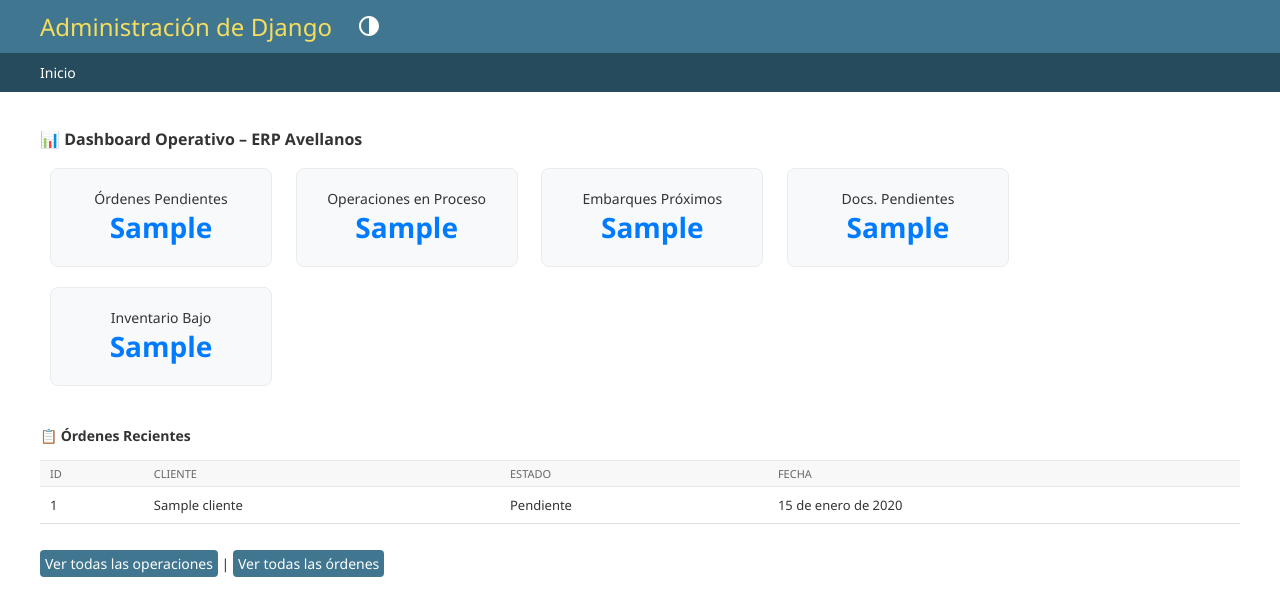
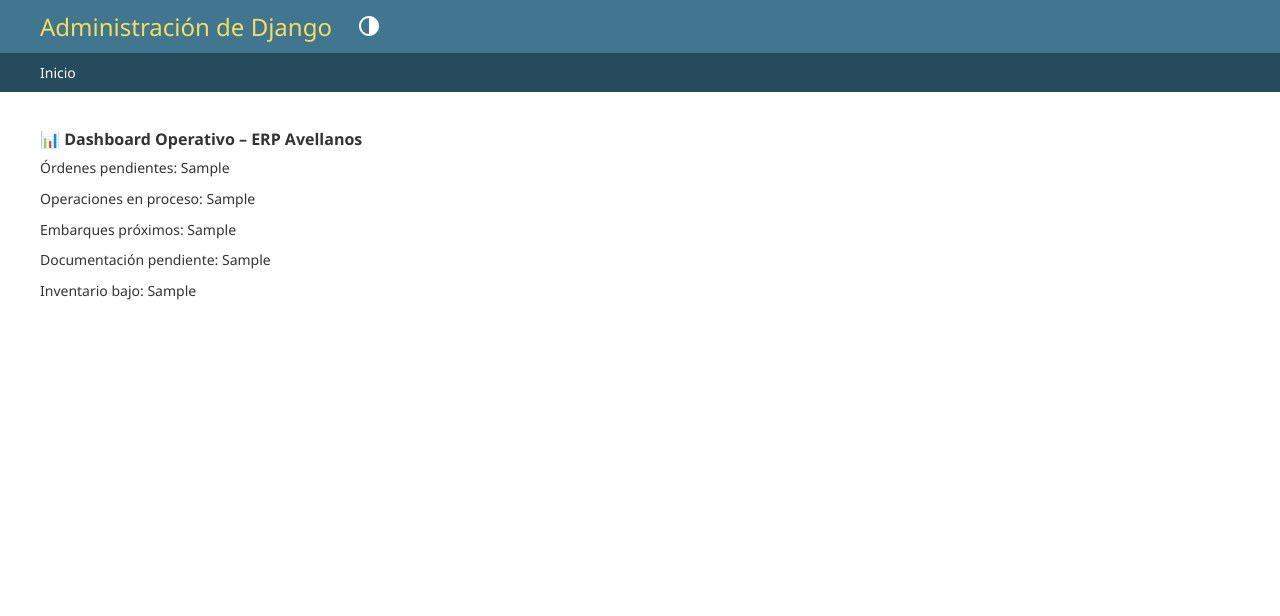
Before and after one commit to chrisnun-cmd/erp-avellanos, a Django app: template erp_app/templates/admin/dashboard.html in a window 1280 px wide. Shown: the top 616 px of the page. Run offline with Django 5.2, Linux system fonts and the light colour scheme; tables that the repository leaves empty hold one stand-in row (values such as "Sample post"); the template is opened without the code that fills it: values that come from a table or form of the project are taken from there, most other values are stand-ins (such as "Sample title", 1, 10 or a date in 2020).

Commit message:
Agrega dashboard personalizado

```diff
--- a/erp_app/admin.py
+++ b/erp_app/admin.py
@@ -101,9 +101,7 @@
     index_title = "Dashboard Operativo"
 
     def index(self, request, extra_context=None):
-        from django.db.models import Q
         from datetime import timedelta
-
         hoy = timezone.now().date()
         proximos_7_dias = hoy + timedelta(days=7)
 
@@ -126,7 +124,7 @@
 # Reemplazar el admin por defecto
 custom_admin_site = CustomAdminSite(name='custom_admin')
 
-# Registrar todos los modelos en el admin personalizado
+# Registrar todos los modelos
 custom_admin_site.register(Cliente, ClienteAdmin)
 custom_admin_site.register(Proveedor, ProveedorAdmin)
 custom_admin_site.register(MateriaPrima, MateriaPrimaAdmin)
--- a/erp_app/templates/admin/dashboard.html
+++ b/erp_app/templates/admin/dashboard.html
@@ -1,95 +1,9 @@
 {% extends "admin/base_site.html" %}
 {% block content %}
-<style>
-  .metric-card {
-    background: #f8f9fa;
-    border: 1px solid #e9ecef;
-    border-radius: 8px;
-    padding: 20px;
-    margin: 10px;
-    min-width: 180px;
-    text-align: center;
-    display: inline-block;
-    vertical-align: top;
-  }
-  .metric-value {
-    font-size: 28px;
-    font-weight: bold;
-    color: #007bff;
-  }
-  .section-title {
-    margin-top: 30px;
-    margin-bottom: 15px;
-    color: #333;
-  }
-  table {
-    width: 100%;
-    border-collapse: collapse;
-    margin-top: 10px;
-  }
-  th, td {
-    padding: 10px;
-    text-align: left;
-    border-bottom: 1px solid #ddd;
-  }
-  th {
-    background-color: #f1f1f1;
-  }
-</style>
-
-<div class="dashboard">
-  <h2>📊 Dashboard Operativo – ERP Avellanos</h2>
-
-  <div>
-    <div class="metric-card">
-      <div>Órdenes Pendientes</div>
-      <div class="metric-value">{{ ordenes_pendientes }}</div>
-    </div>
-    <div class="metric-card">
-      <div>Operaciones en Proceso</div>
-      <div class="metric-value">{{ operaciones_pendientes }}</div>
-    </div>
-    <div class="metric-card">
-      <div>Embarques Próximos</div>
-      <div class="metric-value">{{ embarques_proximos }}</div>
-    </div>
-    <div class="metric-card">
-      <div>Docs. Pendientes</div>
-      <div class="metric-value">{{ docs_pendientes }}</div>
-    </div>
-    <div class="metric-card">
-      <div>Inventario Bajo</div>
-      <div class="metric-value">{{ inventario_bajo }}</div>
-    </div>
-  </div>
-
-  <h3 class="section-title">📋 Órdenes Recientes</h3>
-  <table>
-    <thead>
-      <tr>
-        <th>ID</th>
-        <th>Cliente</th>
-        <th>Estado</th>
-        <th>Fecha</th>
-      </tr>
-    </thead>
-    <tbody>
-      {% for orden in ordenes_recientes %}
-      <tr>
-        <td>{{ orden.id }}</td>
-        <td>{{ orden.cliente }}</td>
-        <td>{{ orden.get_estado_display }}</td>
-        <td>{{ orden.fecha }}</td>
-      </tr>
-      {% empty %}
-      <tr><td colspan="4">No hay órdenes recientes.</td></tr>
-      {% endfor %}
-    </tbody>
-  </table>
-
-  <div style="margin-top: 30px;">
-    <a href="/admin/erp_app/operacionprocesamiento/" class="button">Ver todas las operaciones</a> |
-    <a href="/admin/erp_app/ordenventa/" class="button">Ver todas las órdenes</a>
-  </div>
-</div>
+<h2>📊 Dashboard Operativo – ERP Avellanos</h2>
+<p>Órdenes pendientes: {{ ordenes_pendientes }}</p>
+<p>Operaciones en proceso: {{ operaciones_pendientes }}</p>
+<p>Embarques próximos: {{ embarques_proximos }}</p>
+<p>Documentación pendiente: {{ docs_pendientes }}</p>
+<p>Inventario bajo: {{ inventario_bajo }}</p>
 {% endblock %}
--- a/erp_avellanos/urls.py
+++ b/erp_avellanos/urls.py
@@ -1,7 +1,7 @@
 from django.contrib import admin
 from django.urls import path
-from erp_app.admin import custom_admin_site
+from erp_app.admin import custom_admin_site  # ← importante
 
 urlpatterns = [
-    path('admin/', custom_admin_site.urls),
+    path('admin/', custom_admin_site.urls),  # ← usa custom_admin_site, no admin.site
 ]
```
